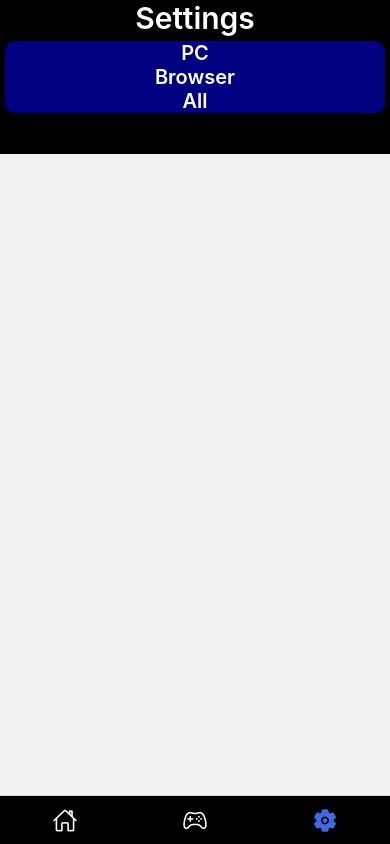
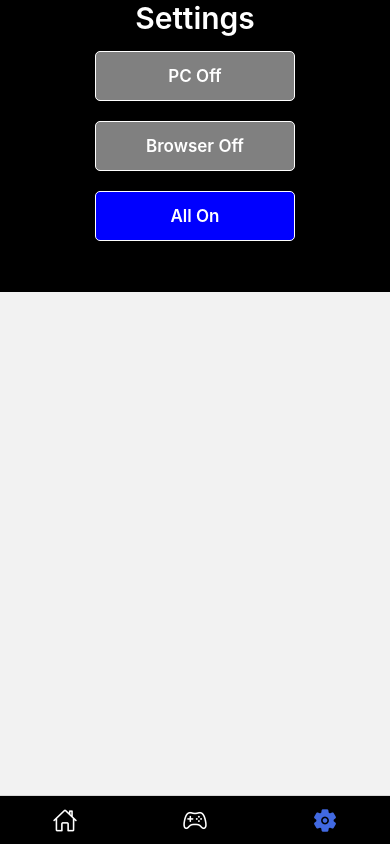
Before and after one commit to evandemichelis/Free-GG, a React Native app in the folder mobile_app/: screen /Settings in a window 390 px wide. Built offline with nearby package versions, Linux system fonts and the light colour scheme; no server answers.

Commit message:
settings button

```diff
--- a/mobile_app/pages/Detail.tsx
+++ b/mobile_app/pages/Detail.tsx
@@ -126,11 +126,14 @@ const styles = StyleSheet.create({
     backgroundColor: 'red',
     alignSelf: 'flex-start',
     paddingHorizontal: 10,
-    marginLeft: 115,
+    paddingLeft: 15,
+    marginLeft: 110,
     marginBottom: 10,
     borderRadius: 10,
     fontWeight: '600',
     fontSize: 30,
-    marginTop: 5
+    marginTop: 5,
+    borderWidth: 3,
+    borderColor: 'black'
   }
 })
--- a/mobile_app/pages/Settings.tsx
+++ b/mobile_app/pages/Settings.tsx
@@ -1,8 +1,42 @@
 import { StatusBar } from 'expo-status-bar'
-import { Button, StyleSheet, Text, View } from 'react-native'
-import React from 'react'
+import { StyleSheet, Text, TouchableHighlight, View } from 'react-native'
+import React, { useState } from 'react'
 
 export default function Settings() {
+  const [pcChecked, setPcChecked] = useState(false)
+  const [browserChecked, setBrowserChecked] = useState(false)
+  const [allChecked, setAllChecked] = useState(true)
+
+  const handlePcChange = () => {
+    setPcChecked(true)
+    setBrowserChecked(false)
+    setAllChecked(false)
+  }
+
+  const handleBrowserChange = () => {
+    setPcChecked(false)
+    setBrowserChecked(true)
+    setAllChecked(false)
+  }
+
+  const handleAllChange = () => {
+    setPcChecked(false)
+    setBrowserChecked(false)
+    setAllChecked(true)
+  }
+
+  const renderButton = (title, onPress, checked) => {
+    return (
+      <TouchableHighlight
+        style={[styles.buttonContainer, checked ? styles.activeButton : styles.inactiveButton]}
+        onPress={onPress}
+        underlayColor="transparent"
+      >
+        <Text style={styles.buttonText}>{title}</Text>
+      </TouchableHighlight>
+    )
+  }
+
   return (
     <View>
       <View style={styles.container}>
@@ -10,9 +44,9 @@ export default function Settings() {
       </View>
       <View style={styles.body}>
         <View style={styles.box}>
-          <Text style={styles.plateforme}>PC</Text>
-          <Text style={styles.plateforme}>Browser</Text>
-          <Text style={styles.plateforme}>All</Text>
+          {renderButton(`PC ${pcChecked ? 'On' : 'Off'}`, handlePcChange, pcChecked)}
+          {renderButton(`Browser ${browserChecked ? 'On' : 'Off'}`, handleBrowserChange, browserChecked)}
+          {renderButton(`All ${allChecked ? 'On' : 'Off'}`, handleAllChange, allChecked)}
         </View>
       </View>
     </View>
@@ -38,16 +72,30 @@ const styles = StyleSheet.create({
     width: '100%'
   },
   box: {
-    backgroundColor: 'navy',
     marginHorizontal: 5,
     borderRadius: 10,
     alignItems: 'center',
     justifyContent: 'center'
   },
-  plateforme: {
+  buttonContainer: {
+    marginVertical: 10,
+    width: 200,
+    height: 50,
+    alignItems: 'center',
+    justifyContent: 'center',
+    borderRadius: 5,
+    borderWidth: 1,
+    borderColor: 'white'
+  },
+  buttonText: {
     color: 'white',
-    paddingHorizontal: 5,
     fontWeight: '600',
-    fontSize: 20
+    fontSize: 17
+  },
+  activeButton: {
+    backgroundColor: 'blue'
+  },
+  inactiveButton: {
+    backgroundColor: 'gray'
   }
 })
```
